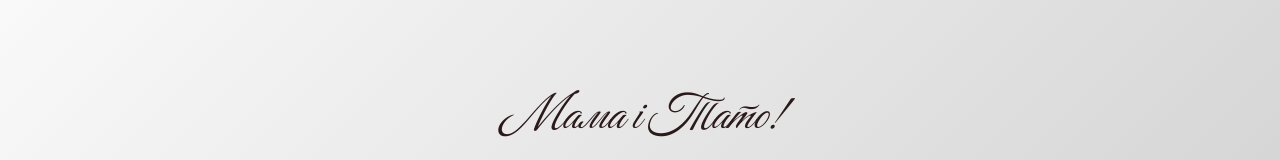
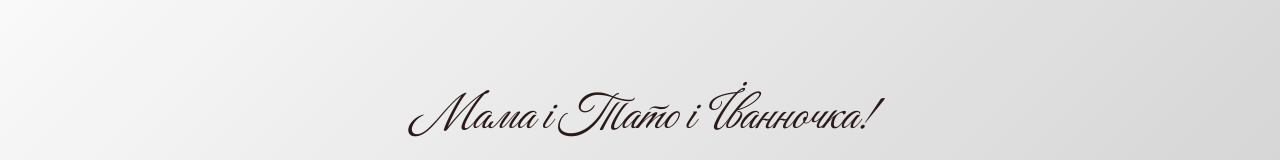
Before and after one commit to bogdan612/Mama-and-tato, a plain HTML site: page index.html in a window 1280 px wide. Shown: the part 1037-1197 px from the top of the page. Drawn offline with Linux system fonts and the light colour scheme.

Commit message:
Update index.html

```diff
--- a/index.html
+++ b/index.html
@@ -169,7 +169,7 @@
 
   </div>
   <div class="section">
-    <h2>Мама і Тато!</h2>
+    <h2>Мама і Тато і Іванночка!</h2>
     <p>
       Незабаром у нашому житті відбудеться важлива подія — наше весілля.<br />
       Ми будемо щасливі побачити вас серед наших найдорожчих гостей<br />
```
